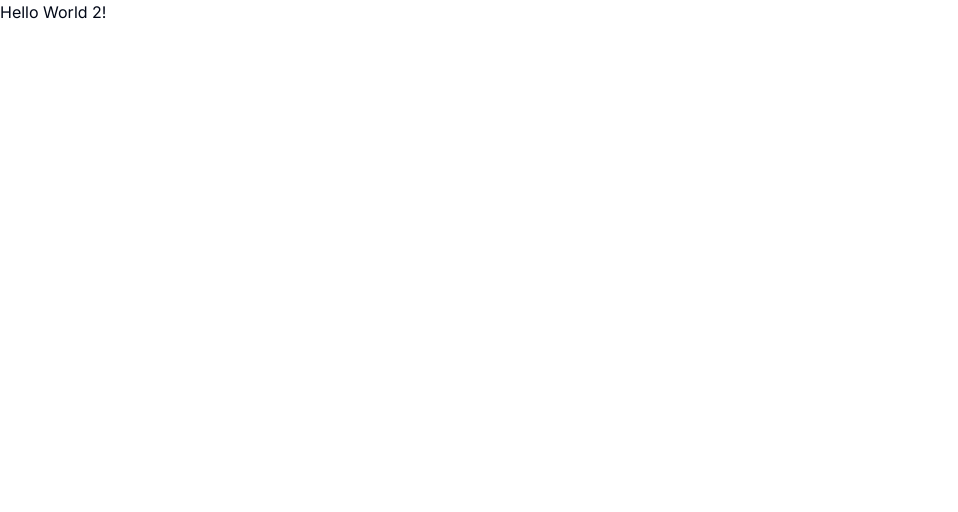
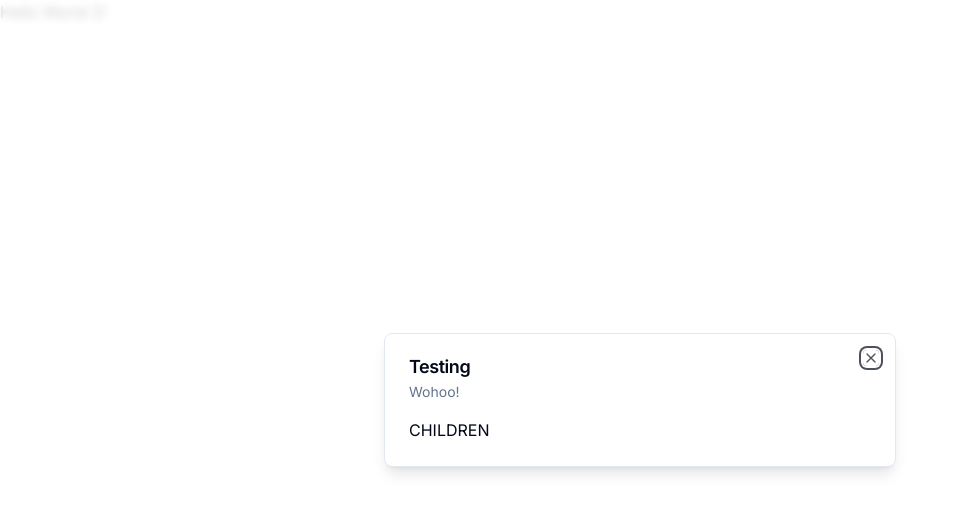
Before and after one commit to mimoriam/next_ecommerce_admin, a Next.js app: page / in a window 1280 px wide. Shown: the top 512 px of the page, without its empty margins (0-958 px from the left). Built offline with nearby package versions, Linux system fonts and the light colour scheme.

Commit message:
Commit #5 - Created a Modal but require a state management library to manage open/close states

```diff
--- a/app/(root)/page.tsx
+++ b/app/(root)/page.tsx
@@ -1,10 +1,16 @@
+'use client';
+
 import { SignOutButton, UserButton } from '@clerk/nextjs';
+import { Modal } from '@/components/ui/modal';
 
 export default function SetupPage() {
   return (
     <main>
       <div>Hello World 2!</div>
       <UserButton afterSignOutUrl="/" />
+      <Modal title="Testing" description="Wohoo!" isOpen onClose={() => {}}>
+        CHILDREN
+      </Modal>
     </main>
   );
 }
--- /dev/null
+++ b/components/ui/dialog.tsx
@@ -0,0 +1,123 @@
+"use client"
+
+import * as React from "react"
+import * as DialogPrimitive from "@radix-ui/react-dialog"
+import { X } from "lucide-react"
+
+import { cn } from "@/lib/utils"
+
+const Dialog = DialogPrimitive.Root
+
+const DialogTrigger = DialogPrimitive.Trigger
+
+const DialogPortal = ({
+  className,
+  ...props
+}: DialogPrimitive.DialogPortalProps) => (
+  <DialogPrimitive.Portal className={cn(className)} {...props} />
+)
+DialogPortal.displayName = DialogPrimitive.Portal.displayName
+
+const DialogOverlay = React.forwardRef<
+  React.ElementRef<typeof DialogPrimitive.Overlay>,
+  React.ComponentPropsWithoutRef<typeof DialogPrimitive.Overlay>
+>(({ className, ...props }, ref) => (
+  <DialogPrimitive.Overlay
+    ref={ref}
+    className={cn(
+      "fixed inset-0 z-50 bg-background/80 backdrop-blur-sm data-[state=open]:animate-in data-[state=closed]:animate-out data-[state=closed]:fade-out-0 data-[state=open]:fade-in-0",
+      className
+    )}
+    {...props}
+  />
+))
+DialogOverlay.displayName = DialogPrimitive.Overlay.displayName
+
+const DialogContent = React.forwardRef<
+  React.ElementRef<typeof DialogPrimitive.Content>,
+  React.ComponentPropsWithoutRef<typeof DialogPrimitive.Content>
+>(({ className, children, ...props }, ref) => (
+  <DialogPortal>
+    <DialogOverlay />
+    <DialogPrimitive.Content
+      ref={ref}
+      className={cn(
+        "fixed left-[50%] top-[50%] z-50 grid w-full max-w-lg translate-x-[-50%] translate-y-[-50%] gap-4 border bg-background p-6 shadow-lg duration-200 data-[state=open]:animate-in data-[state=closed]:animate-out data-[state=closed]:fade-out-0 data-[state=open]:fade-in-0 data-[state=closed]:zoom-out-95 data-[state=open]:zoom-in-95 data-[state=closed]:slide-out-to-left-1/2 data-[state=closed]:slide-out-to-top-[48%] data-[state=open]:slide-in-from-left-1/2 data-[state=open]:slide-in-from-top-[48%] sm:rounded-lg md:w-full",
+        className
+      )}
+      {...props}
+    >
+      {children}
+      <DialogPrimitive.Close className="absolute right-4 top-4 rounded-sm opacity-70 ring-offset-background transition-opacity hover:opacity-100 focus:outline-none focus:ring-2 focus:ring-ring focus:ring-offset-2 disabled:pointer-events-none data-[state=open]:bg-accent data-[state=open]:text-muted-foreground">
+        <X className="h-4 w-4" />
+        <span className="sr-only">Close</span>
+      </DialogPrimitive.Close>
+    </DialogPrimitive.Content>
+  </DialogPortal>
+))
+DialogContent.displayName = DialogPrimitive.Content.displayName
+
+const DialogHeader = ({
+  className,
+  ...props
+}: React.HTMLAttributes<HTMLDivElement>) => (
+  <div
+    className={cn(
+      "flex flex-col space-y-1.5 text-center sm:text-left",
+      className
+    )}
+    {...props}
+  />
+)
+DialogHeader.displayName = "DialogHeader"
+
+const DialogFooter = ({
+  className,
+  ...props
+}: React.HTMLAttributes<HTMLDivElement>) => (
+  <div
+    className={cn(
+      "flex flex-col-reverse sm:flex-row sm:justify-end sm:space-x-2",
+      className
+    )}
+    {...props}
+  />
+)
+DialogFooter.displayName = "DialogFooter"
+
+const DialogTitle = React.forwardRef<
+  React.ElementRef<typeof DialogPrimitive.Title>,
+  React.ComponentPropsWithoutRef<typeof DialogPrimitive.Title>
+>(({ className, ...props }, ref) => (
+  <DialogPrimitive.Title
+    ref={ref}
+    className={cn(
+      "text-lg font-semibold leading-none tracking-tight",
+      className
+    )}
+    {...props}
+  />
+))
+DialogTitle.displayName = DialogPrimitive.Title.displayName
+
+const DialogDescription = React.forwardRef<
+  React.ElementRef<typeof DialogPrimitive.Description>,
+  React.ComponentPropsWithoutRef<typeof DialogPrimitive.Description>
+>(({ className, ...props }, ref) => (
+  <DialogPrimitive.Description
+    ref={ref}
+    className={cn("text-sm text-muted-foreground", className)}
+    {...props}
+  />
+))
+DialogDescription.displayName = DialogPrimitive.Description.displayName
+
+export {
+  Dialog,
+  DialogTrigger,
+  DialogContent,
+  DialogHeader,
+  DialogFooter,
+  DialogTitle,
+  DialogDescription,
+}
--- /dev/null
+++ b/components/ui/modal.tsx
@@ -0,0 +1,43 @@
+'use client';
+
+import {
+  Dialog,
+  DialogContent,
+  DialogDescription,
+  DialogHeader,
+  DialogTitle,
+} from '@/components/ui/dialog';
+
+interface ModalProps {
+  title: string;
+  description: string;
+  isOpen: boolean;
+  onClose: () => void;
+  children?: React.ReactNode;
+}
+
+export const Modal: React.FC<ModalProps> = ({
+  title,
+  description,
+  isOpen,
+  onClose,
+  children,
+}) => {
+  const onChange = (open: boolean) => {
+    if (!open) {
+      onClose();
+    }
+  };
+
+  return (
+    <Dialog open={isOpen} onOpenChange={onChange}>
+      <DialogContent>
+        <DialogHeader>
+          <DialogTitle>{title}</DialogTitle>
+          <DialogDescription>{description}</DialogDescription>
+        </DialogHeader>
+        <div>{children}</div>
+      </DialogContent>
+    </Dialog>
+  );
+};
--- a/package.json
+++ b/package.json
@@ -10,6 +10,7 @@
   },
   "dependencies": {
     "@clerk/nextjs": "^4.23.2",
+    "@radix-ui/react-dialog": "^1.0.4",
     "@radix-ui/react-slot": "^1.0.2",
     "@types/node": "20.4.9",
     "@types/react": "18.2.19",
@@ -20,7 +21,7 @@
     "eslint": "8.46.0",
     "eslint-config-next": "13.4.13",
     "eslint-config-prettier": "^9.0.0",
-    "lucide-react": "^0.265.0",
+    "lucide-react": "0.263.1",
     "next": "13.4.13",
     "postcss": "8.4.27",
     "react": "18.2.0",
```
Also changed, not shown: commands.txt, 1 other file (tests, documents, lock files or other folders).
